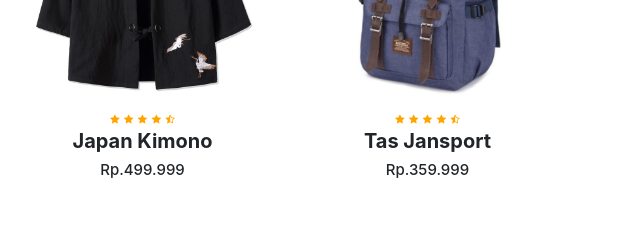
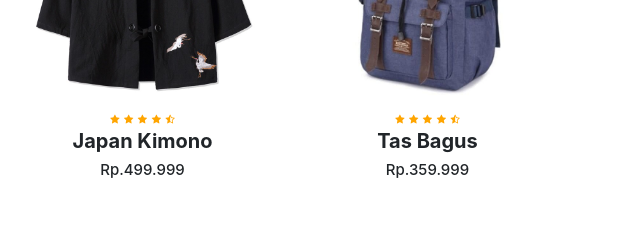
Before and after one commit to Gittaarraa/ECommerce-Web, a plain HTML site: page web-e-commerce-main/project ust. abdullah/index.html in a window 1280 px wide. Shown: the part 1100-1340 px from the top of the page, 640-1280 px from the left. Drawn offline with nearby package versions, Linux system fonts and the light colour scheme; files whose address does not match are found by name.

```diff
--- a/web-e-commerce-main/project ust. abdullah/index.html
+++ b/web-e-commerce-main/project ust. abdullah/index.html
@@ -262,7 +262,7 @@
                             <i class="fa fa-star"></i>
                             <i class="fa fa-star"></i>
                             <i class="fa fa-star-half-o"></i>
-                            <h3>Tas Jansport</h3>
+                            <h3>Tas Bagus</h3>
                             <h5>Rp.359.999</h5>
                         </div>
                     </div>
```
